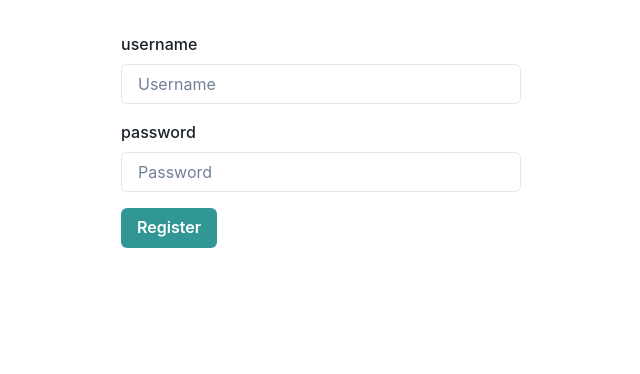
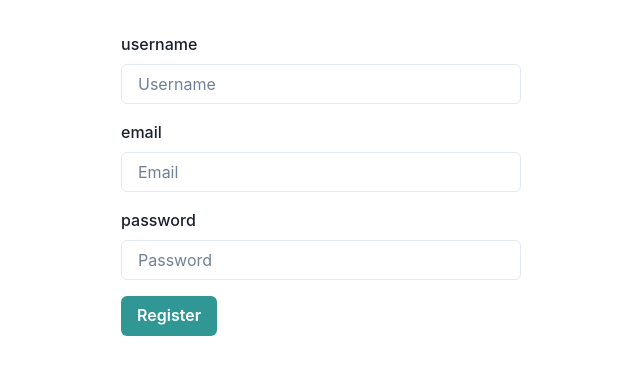
Before and after one commit to tricdt/GraphQL-TypeORM, a Next.js app in the folder client/: page /register in a window 1280 px wide. Shown: the top 374 px of the page, without its empty margins (319-959 px from the left). Built offline with nearby package versions, Linux system fonts and the light colour scheme.

Commit message:
connect Apollo client & graphql and base mutation register

```diff
--- a/client/package.json
+++ b/client/package.json
@@ -6,6 +6,7 @@
     "start": "next start"
   },
   "dependencies": {
+    "@apollo/client": "^3.6.9",
     "@chakra-ui/icons": "^2.0.2",
     "@chakra-ui/react": "^2.2.1",
     "@chakra-ui/theme-tools": "^2.0.2",
@@ -13,6 +14,7 @@
     "@emotion/styled": "^11.9.0",
     "formik": "^2.2.9",
     "framer-motion": "^6.3.0",
+    "graphql": "^16.6.0",
     "next": "latest",
     "react": "^18.2.0",
     "react-dom": "^18.2.0"
--- /dev/null
+++ b/client/src/graphql-client/mutation.ts
@@ -0,0 +1,19 @@
+import { gql } from "@apollo/client";
+export const registerMutation = gql`
+   mutation Register($registerInput: RegisterInput!) {
+      register(registerInput: $registerInput) {
+         code
+         success
+         message
+         user {
+            id
+            username
+            email
+         }
+         errors {
+            field
+            message
+         }
+      }
+   }
+`;
--- a/client/src/pages/_app.tsx
+++ b/client/src/pages/_app.tsx
@@ -1,14 +1,23 @@
-import { ChakraProvider } from '@chakra-ui/react'
+import { ChakraProvider } from "@chakra-ui/react";
 
-import theme from '../theme'
-import { AppProps } from 'next/app'
+import theme from "../theme";
+import { AppProps } from "next/app";
+import { ApolloClient, ApolloProvider, InMemoryCache } from "@apollo/client";
+
+const client = new ApolloClient({
+   uri: "http://localhost:4000/graphql",
+   cache: new InMemoryCache(),
+   credentials: "include",
+});
 
 function MyApp({ Component, pageProps }: AppProps) {
-  return (
-    <ChakraProvider theme={theme}>
-      <Component {...pageProps} />
-    </ChakraProvider>
-  )
+   return (
+      <ApolloProvider client={client}>
+         <ChakraProvider resetCSS theme={theme}>
+            <Component {...pageProps} />
+         </ChakraProvider>
+      </ApolloProvider>
+   );
 }
 
-export default MyApp
+export default MyApp;
--- a/client/src/pages/register.tsx
+++ b/client/src/pages/register.tsx
@@ -3,14 +3,45 @@ import { Form, Formik } from "formik";
 import React from "react";
 import InputField from "../components/InputField";
 import Wrapper from "../components/Wrapper";
+import { registerMutation } from "../graphql-client/mutation";
+import { useMutation } from "@apollo/client";
+const Register = () => {
+   const initialValues: NewUserInput = {
+      username: "",
+      password: "",
+      email: "",
+   };
+   interface UserMutationResponse {
+      code: number;
+      success: boolean;
+      message: string;
+      user: string;
+      errors: string;
+   }
+   interface NewUserInput {
+      username: string;
+      email: string;
+      password: string;
+   }
+   const [registerUser, { data, error }] = useMutation<
+      { register: UserMutationResponse },
+      { registerInput: NewUserInput }
+   >(registerMutation);
 
-const Register = () => {
+   const onRegisterSubmit = (values: NewUserInput) => {
+      return registerUser({
+         variables: {
+            registerInput: values,
+         },
+      });
+   };
    return (
       <Wrapper>
-         <Formik
-            initialValues={{ username: "", password: "" }}
-            onSubmit={(values) => console.log(values)}
-         >
+         {error && <p>Failed to register</p>}
+         {data && data.register.success && (
+            <p>Registered successfully {JSON.stringify(data)}</p>
+         )}
+         <Formik initialValues={initialValues} onSubmit={onRegisterSubmit}>
             {({ isSubmitting }) => (
                <Form>
                   <FormControl>
@@ -22,12 +53,21 @@ const Register = () => {
                      />
                      <Box mt={4}>
                         <InputField
+                           name="email"
+                           placeholder="Email"
+                           label="Email"
+                           type="text"
+                        />
+                     </Box>
+                     <Box mt={4}>
+                        <InputField
                            name="password"
                            placeholder="Password"
                            label="Password"
                            type="password"
                         />
                      </Box>
+
                      <Button
                         type="submit"
                         colorScheme="teal"
```
Also changed, not shown: 2 other files (tests, documents, lock files or other folders).
